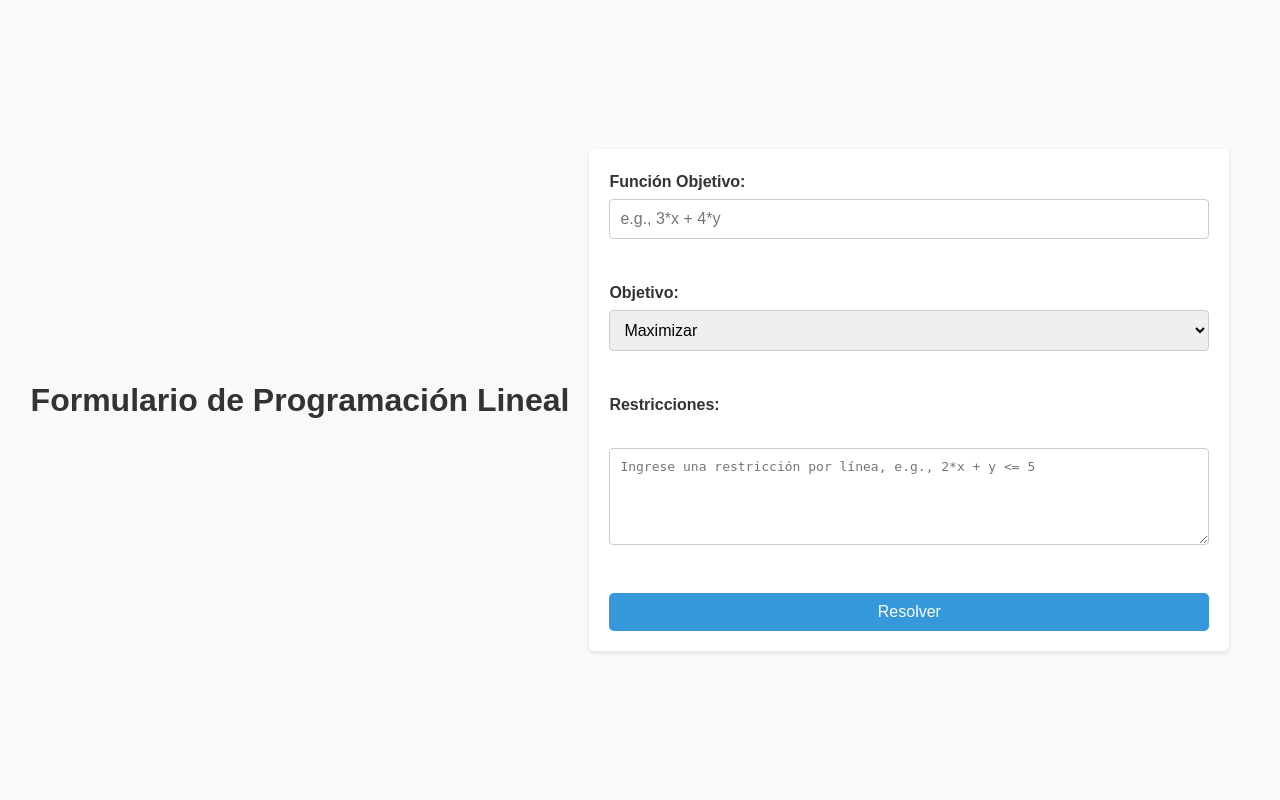
After one commit to DavCoder22/operativa, a Flask app: page /linear in a window 1280 px wide. The commit adds this page. Run offline with Flask 3, Linux system fonts and the light colour scheme.

Commit message:
Modulo de Progrmacion Lineal

```diff
--- a/app/app.py
+++ b/app/app.py
@@ -1,10 +1,53 @@
-from flask import Flask, render_template
+from flask import Flask, render_template,request
+import re
+
+from lineal.LinearProgrammingSolver import LinearProgrammingSolver
+from gpt.GptAnaliser import GptAnaliser
 
 app = Flask(__name__)
 
 @app.route('/')
 def index():
     return render_template('index.html')
+@app.route('/objective')
+def objetivo():
+    return render_template('objetivo.html')
+
+
+@app.route('/linear', methods=['GET', 'POST'])
+def linear():
+    resultado = None
+    if request.method == 'POST':
+        # Extraer datos del formulario
+        funcion_objetivo = request.form.get('funcion_objetivo')
+        objetivo = request.form.get('objetivo')
+        restricciones_raw = request.form.get('restriccion')
+
+        # Procesar el campo de restricciones (separar por líneas)
+        restricciones = [r.strip() for r in restricciones_raw.split('\n') if r.strip()]
+
+        # Verificar datos recibidos (opcional, para depuración)
+        print(f"Función Objetivo: {funcion_objetivo}")
+        print(f"Objetivo: {objetivo}")
+        print(f"Restricciones: {restricciones}")
+
+        if not funcion_objetivo or not objetivo or not restricciones:
+            return "Faltan datos en el formulario.", 400
+
+        # Resolver el problema
+        resultado = LinearProgrammingSolver.resolver_problema(funcion_objetivo, objetivo, restricciones)
+        analisi=GptAnaliser.interpretar_sensibilidad(resultado)
+
+        if resultado:
+            return render_template('resultado.html',resultado=resultado,analisi=analisi)
+
+    # Renderizar la plantilla con resultados
+    return render_template('linear-programming.html')
+@app.route('/transportation')
+def transportation():
+    return render_template('transportation.html')
+
+
 
 if __name__ == '__main__':
     app.run(debug=True)
--- /dev/null
+++ b/app/static/css/linear.css
@@ -0,0 +1,107 @@
+/* style.css */
+
+/* General */
+body {
+    font-family: Arial, sans-serif;
+    color: #333;
+    line-height: 1.6;
+    margin: 0;
+    padding: 0;
+    background-color: #f9f9f9;
+    display: flex;
+    align-items: center;
+    justify-content: center;
+    min-height: 100vh;
+}
+
+/* Enlaces */
+a {
+    text-decoration: none;
+    color: #3498db;
+}
+
+a:hover {
+    color: #2980b9;
+}
+
+/* Contenedor principal del formulario */
+form {
+    background: #fff;
+    padding: 20px;
+    border-radius: 5px;
+    box-shadow: 0 2px 4px rgba(0, 0, 0, 0.1);
+    max-width: 600px;
+    width: 100%;
+    margin: 20px;
+}
+
+/* Títulos */
+h1 {
+    color: #333;
+    text-align: center;
+    margin-bottom: 20px;
+}
+
+/* Etiquetas y entradas del formulario */
+label {
+    font-weight: bold;
+    display: block;
+    margin-bottom: 5px;
+}
+
+input[type="text"],
+textarea,
+select {
+    width: 100%;
+    padding: 10px;
+    margin-bottom: 15px;
+    border: 1px solid #ccc;
+    border-radius: 4px;
+    font-size: 1em;
+    box-sizing: border-box;
+}
+
+textarea {
+    resize: vertical;
+}
+
+/* Botones */
+input[type="submit"] {
+    background: #3498db;
+    color: #fff;
+    padding: 10px 20px;
+    border: none;
+    border-radius: 5px;
+    cursor: pointer;
+    font-size: 1em;
+    display: block;
+    width: 100%;
+    box-sizing: border-box;
+}
+
+input[type="submit"]:hover {
+    background: #2980b9;
+}
+
+/* Sección de resultados */
+h2 {
+    margin-top: 40px;
+    color: #333;
+    text-align: center;
+}
+
+ul {
+    list-style: none;
+    padding: 0;
+}
+
+ul li {
+    margin-bottom: 10px;
+    font-size: 1.1em;
+}
+
+/* Sección de volver */
+#volver {
+    margin-top: 20px;
+    text-align: center;
+}
--- a/app/templates/index.html
+++ b/app/templates/index.html
@@ -23,7 +23,7 @@
                     <h1><a href="#">Calculadora de Programación Lineal y Transporte<span>.</span></a></h1>
                     <nav role="navigation">
                         <ul>
-                            <li><a href="#objective">Objetivo</a></li>
+                            <li><a href="/objective">Objetivo</a></li>
                         </ul>
                     </nav>
                 </div>
@@ -88,8 +88,8 @@
                     <h2>Objetivo del Programa</h2>
                     <p>Nuestra calculadora tiene como objetivo proporcionar herramientas eficientes para resolver problemas de programación lineal y transporte. A continuación, puedes acceder a las calculadoras específicas:</p>
                     <p>
-                        <a href="#linear-programming" class="btn btn-primary">Calculadora de Programación Lineal</a>
-                        <a href="#transportation" class="btn btn-primary">Calculadora de Transporte</a>
+                        <a href="/linear" class="btn btn-primary">Calculadora de Programación Lineal</a>
+                        <a href="/transportation" class="btn btn-primary">Calculadora de Transporte</a>
                     </p>
                 </div>
             </div>
--- /dev/null
+++ b/app/templates/linear-programming.html
@@ -0,0 +1,28 @@
+<!DOCTYPE html>
+<html lang="es">
+<head>
+    <meta charset="UTF-8">
+    <meta name="viewport" content="width=device-width, initial-scale=1.0">
+    <title>Formulario de Programación Lineal</title>
+    <link rel="stylesheet" href="{{ url_for('static', filename='css/linear.css') }}">
+</head>
+<body>
+    <h1>Formulario de Programación Lineal</h1>
+    <form action="/linear" method="post">
+        <label for="funcion_objetivo">Función Objetivo:</label>
+        <input type="text" id="funcion_objetivo" name="funcion_objetivo" placeholder="e.g., 3*x + 4*y" required><br><br>
+
+        <label for="objetivo">Objetivo:</label>
+        <select id="objetivo" name="objetivo" required>
+            <option value="Maximizar">Maximizar</option>
+            <option value="Minimizar">Minimizar</option>
+        </select><br><br>
+
+        <label for="restricciones">Restricciones:</label><br>
+        <textarea id="restricciones" name="restriccion" rows="5" cols="50" placeholder="Ingrese una restricción por línea, e.g., 2*x + y <= 5" required></textarea><br><br>
+
+        <input type="submit" value="Resolver">
+    </form>
+
+</body>
+</html>
```
Also changed, not shown: app/gpt/GptAnaliser.py (added, +75 -0 lines), app/static/css/resultados.css (added, +112 -0 lines), app/templates/objetivo.html (added, +71 -0 lines), app/templates/resultado.html (added, +65 -0 lines), app/gpt/__init__.py (added).
